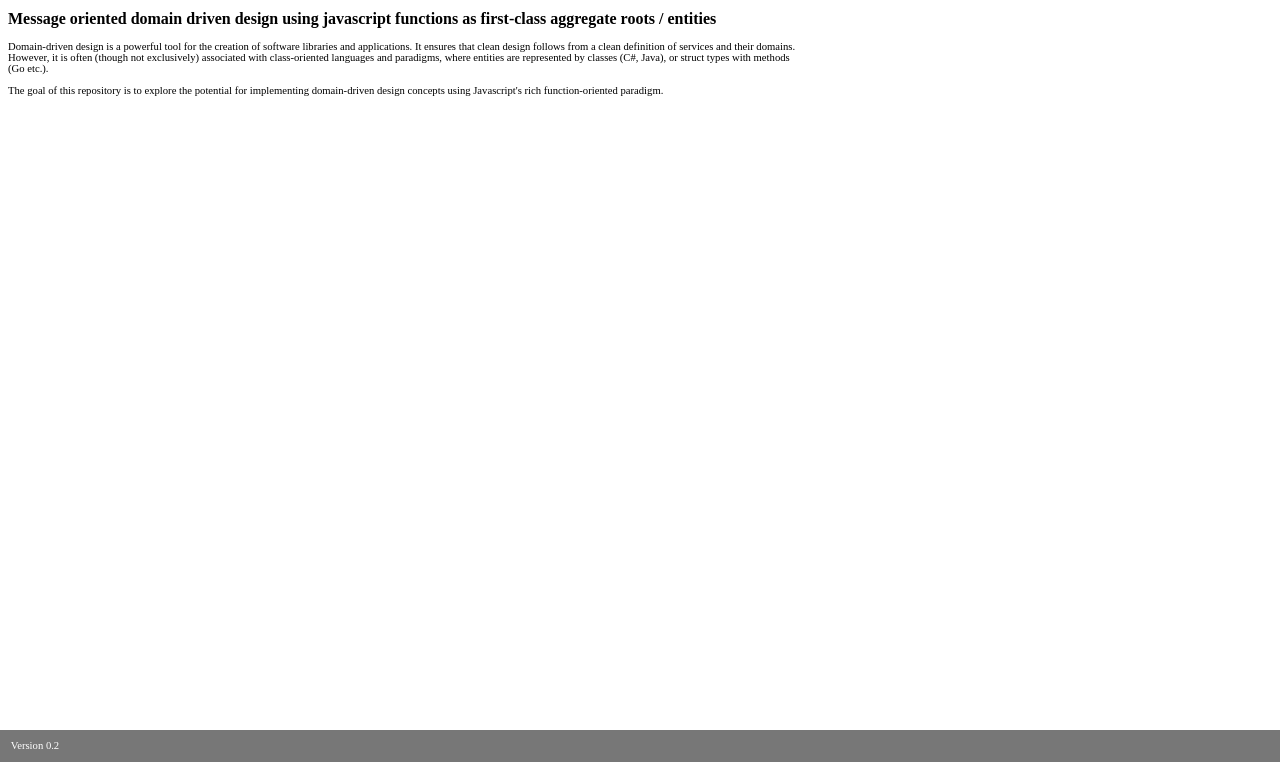
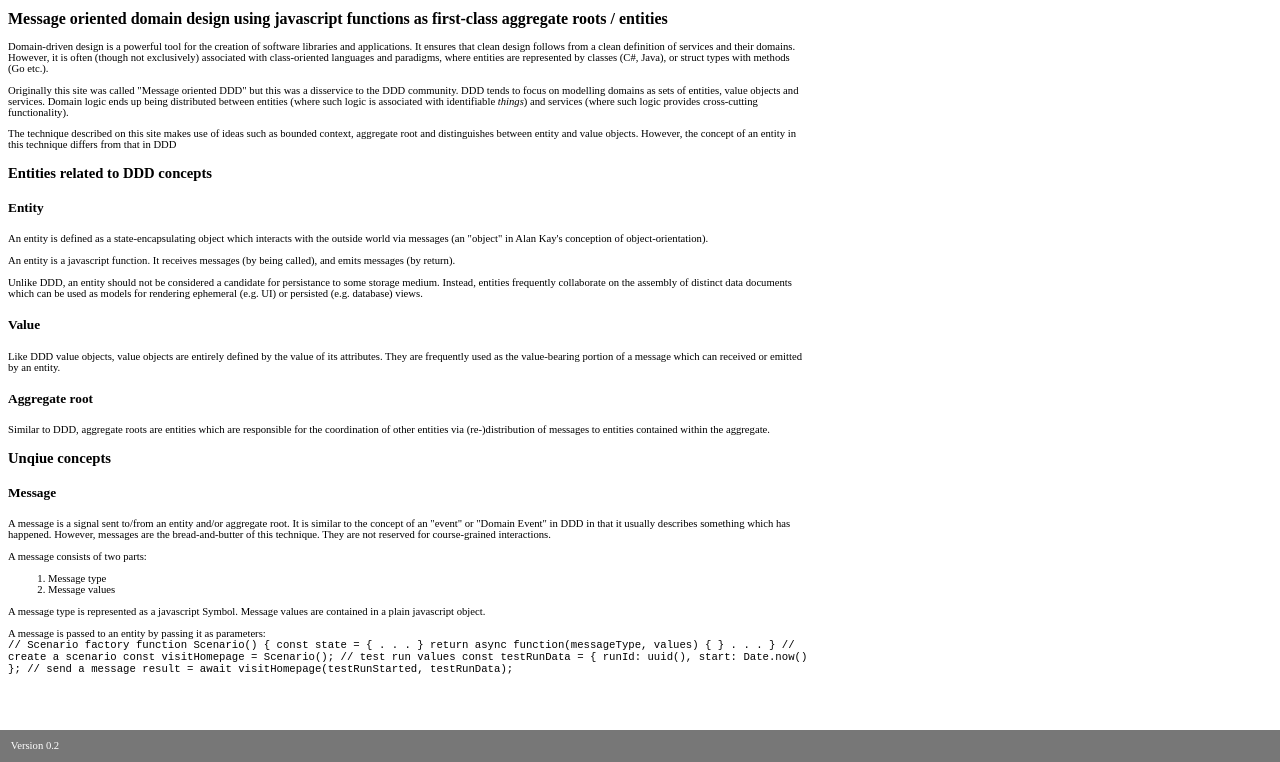
Before and after one commit to goofballLogic/modd, a plain HTML site: page docs/index.html in a window 1280 px wide. Shown: the part 38-800 px from the top of the page. Drawn offline with Linux system fonts and the light colour scheme; a script that the page names is missing.

Commit message:
Update index.html

```diff
--- a/docs/index.html
+++ b/docs/index.html
@@ -1,27 +1,114 @@
 <!doctype html>
 <html lang="en-GB">
+
 <head>
   <meta charset="utf-8">
-    <title>Message oriented DDD</title>
-    <meta name="description" content="Message oriented domain driven design using javascript functions as first-class aggregate roots / entities">
+  <title>Message oriented DD</title>
+  <meta name="description"
+    content="Message oriented domain design using javascript functions as first-class aggregate roots / entities">
   <meta name="viewport" content="width=device-width, initial-scale=1">
   <link rel="stylesheet" href="./css/main.css">
   <script src="./js/main.js" type="module"></script>
 </head>
+
 <body>
   <main>
     <h1>Message oriented DDD</h1>
-      <h2>Message oriented domain driven design using javascript functions as first-class aggregate roots / entities</h2>
+    <h2>Message oriented domain design using javascript functions as first-class aggregate roots / entities</h2>
     <p>
-        Domain-driven design is a powerful tool for the creation of software libraries and applications. It ensures that clean design follows from a clean definition of services and their domains.
-        However, it is often (though not exclusively) associated with class-oriented languages and paradigms, where entities are represented by classes (C#, Java), or struct types with methods (Go etc.).
+      Domain-driven design is a powerful tool for the creation of software libraries and applications. It ensures
+      that clean design follows from a clean definition of services and their domains.
+      However, it is often (though not exclusively) associated with class-oriented languages and paradigms, where
+      entities are represented by classes (C#, Java), or struct types with methods (Go etc.).
+    </p>
+    <p>
+      Originally this site was called "Message oriented DDD" but this was a disservice to the DDD community.
+      DDD tends to focus on modelling domains as sets of entities, value objects and services.
+      Domain logic ends up being distributed between <a>entities</a> (where such logic is associated with
+      identifiable <em>things</em>) and <a>services</a> (where such logic provides cross-cutting functionality).
+    </p>
+    <p>
+      The technique described on this site makes use of ideas such as <a>bounded context</a>, <a>aggregate
+        root</a> and distinguishes between <a>entity</a> and <a>value</a> objects.
+      However, the concept of an <a>entity</a> in this technique differs from that in DDD
+    </p>
+    <h3>Entities related to DDD concepts</h3>
+    <h4>Entity</h4>
+    <p>
+      An entity is defined as a state-encapsulating object which interacts with the outside world via messages (an
+      "object" in Alan Kay's conception of object-orientation).
       <br />
       <br />
-        The goal of this repository is to explore the potential for implementing domain-driven design concepts using Javascript's rich function-oriented paradigm.
+      An entity is a javascript function. It receives messages (by being called), and emits messages (by return).
+      <br />
+      <br />
+      Unlike DDD, an entity should not be considered a candidate for persistance to some storage medium.
+      Instead, entities frequently collaborate on the assembly of distinct data documents which can be used as
+      models for rendering ephemeral (e.g. UI) or persisted (e.g. database) views.
+    </p>
+    <h4>Value</h4>
+    <p>
+      Like DDD value objects, value objects are entirely defined by the value of its attributes.
+      They are frequently used as the value-bearing portion of a message which can received or emitted by an
+      entity.
+    </p>
+    <h4>Aggregate root</h4>
+    <p>
+      Similar to DDD, aggregate roots are entities which are responsible for the coordination of other entities
+      via (re-)distribution of messages to entities contained within the aggregate.
+    </p>
+    <h3>Unqiue concepts</h3>
+    <h4>Message</h4>
+    <p>
+      A message is a signal sent to/from an entity and/or aggregate root.
+      It is similar to the concept of an "event" or "Domain Event" in DDD in that it usually describes something
+      which has happened.
+      However, messages are the bread-and-butter of this technique.
+      They are not reserved for course-grained interactions.
+      <br />
+      <br />
+      A message consists of two parts:
+    </p>
+    <ol>
+      <li>Message type</li>
+      <li>Message values</li>
+    </ol>
+    <p>
+      A message type is represented as a javascript <a>Symbol</a>.
+      Message values are contained in a plain javascript <a>object</a>.
+      <br />
+      <br />
+      A message is passed to an entity by passing it as parameters:
+      <br />
+      <code>
+        // Scenario factory
+        function Scenario() {
+          const state = {
+            . . .
+          }
+          return async function(messageType, values) {
+
+          }
+          . . .
+        }
+
+        // create a scenario
+        const visitHomepage = Scenario();
+
+        // test run values
+        const testRunData = {
+          runId: uuid(),
+          start: Date.now()
+        };
+
+        // send a message
+        result = await visitHomepage(testRunStarted, testRunData);
+      </code>
     </p>
   </main>
   <footer>
     Version 0.2
   </footer>
 </body>
+
 </html>
```
Lines whose indentation alone changed are shown as unchanged.
